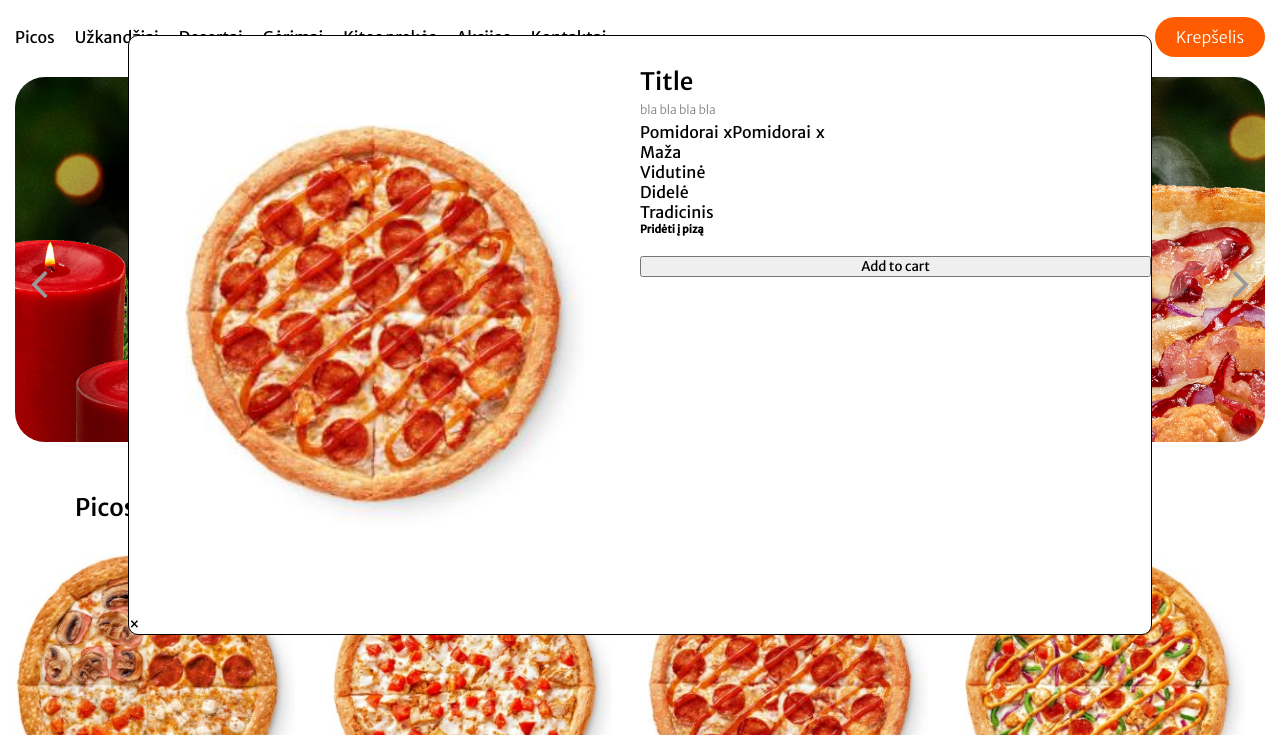
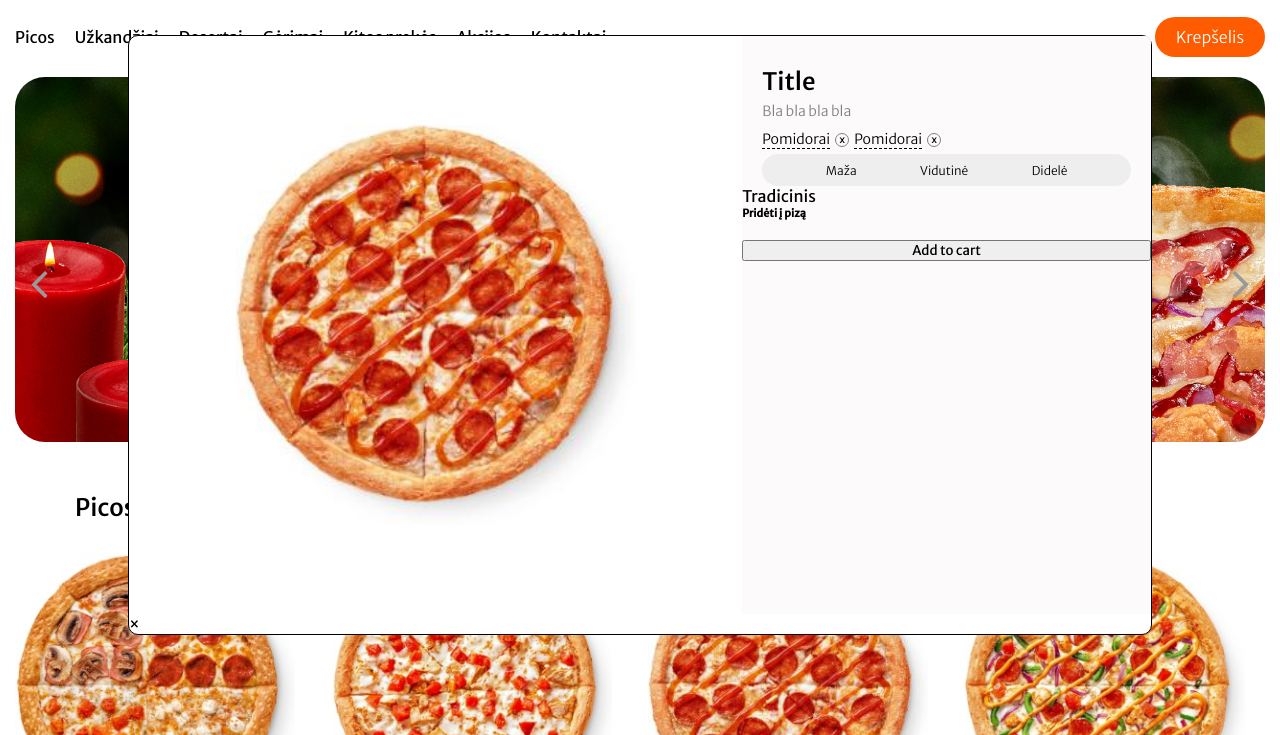
Before and after one commit to KristijonasJurk/Picerijos-puslapis, a plain HTML site: page index.html in a window 1280 px wide. Shown: the part 65-800 px from the top of the page. Drawn offline with Linux system fonts and the light colour scheme.

Commit message:
added tags, title and sizes scss

```diff
--- a/css/main.scss
+++ b/css/main.scss
@@ -195,7 +195,7 @@ header {
     max-width: 80%;
     min-height: 600px;
     display: grid;
-    grid-template-columns: 1fr 1fr;
+    grid-template-columns: 3fr 2fr;
     grid-template-rows: 1fr;
     border: 1px solid black;
 
@@ -215,34 +215,59 @@ header {
         grid-column: 2/3;
         display: flex;
         flex-direction: column;
+        background-color: rgba(252, 250, 250, 0.932);
         h2 {
             font-weight: 500;
             font-size: 24px;
-            margin: 30px 0 0;
+            margin: 30px 0 0 20px;
         }
         h4 {
             font-weight: 200;
-            font-size: 12px;
+            font-size: 14px;
             color: gray;
-            margin: 5px 0px;
+            margin: 5px 0px 0 20px;
         }
         .popup1tags {
             display: flex;
             justify-content: flex-start;
+            margin: 10px 0 0 20px;
             a {
                 display: flex;
-                justify-content: space-between;
+                // justify-content: space-between;
                 align-items: center;
                 text-decoration: none;
-
-                color: green;
+                color: #000;
                 p {
                     margin: 0 5px 0 0;
+                    font-size: 14px;
+                    font-weight: 300;
+                    color: #000;
+                    border-bottom: 1px dashed black;
                 }
                 .closeIngredient {
-                    font-size: ;
+                    font-size: 10px;
+                    margin: 0 5px 0 0;
+                    border: 1px solid gray;
+                    border-radius: 7px;
+                    width: 14px;
+                    height: 14px;
+                    display: flex;
+                    justify-content: center;
+                    align-items: center;
                 }
             }
+        }
+        .pizzaSizes {
+            margin: 5px 0 0 20px;
+            width: calc(100% - 40px);
+            height: 32px;
+            background-color: rgb(238, 238, 238);
+            display: flex;
+            justify-content: space-evenly;
+            align-items: center;
+            font-weight: 200;
+            font-size: 12px;
+            border-radius: 20px;
         }
     }
 }
--- a/index.html
+++ b/index.html
@@ -59,7 +59,7 @@
         </section>
         <section class="popupRight">
             <h2>Title</h2>
-            <h4 class="smallText">bla bla bla bla</h6>
+            <h4 class="smallText">Bla bla bla bla</h6>
                 <div class="popup1tags">
                     <a href="" class="ingredient">
                         <p>Pomidorai</p>
@@ -71,9 +71,9 @@
                     </a>
                 </div>
                 <div class="pizzaSizes">
-                    <div class="smallText">Maža</div>
-                    <div class="smallText">Vidutinė</div>
-                    <div class="smallText">Didelė</div>
+                    <a class="smallText">Maža</a>
+                    <a class="smallText">Vidutinė</a>
+                    <a class="smallText">Didelė</a>
                 </div>
                 <div class="pizzaTraditional">
                     <div class="smallText">Tradicinis</div>
```
Also changed, not shown: css/main.css, 1 other file.
